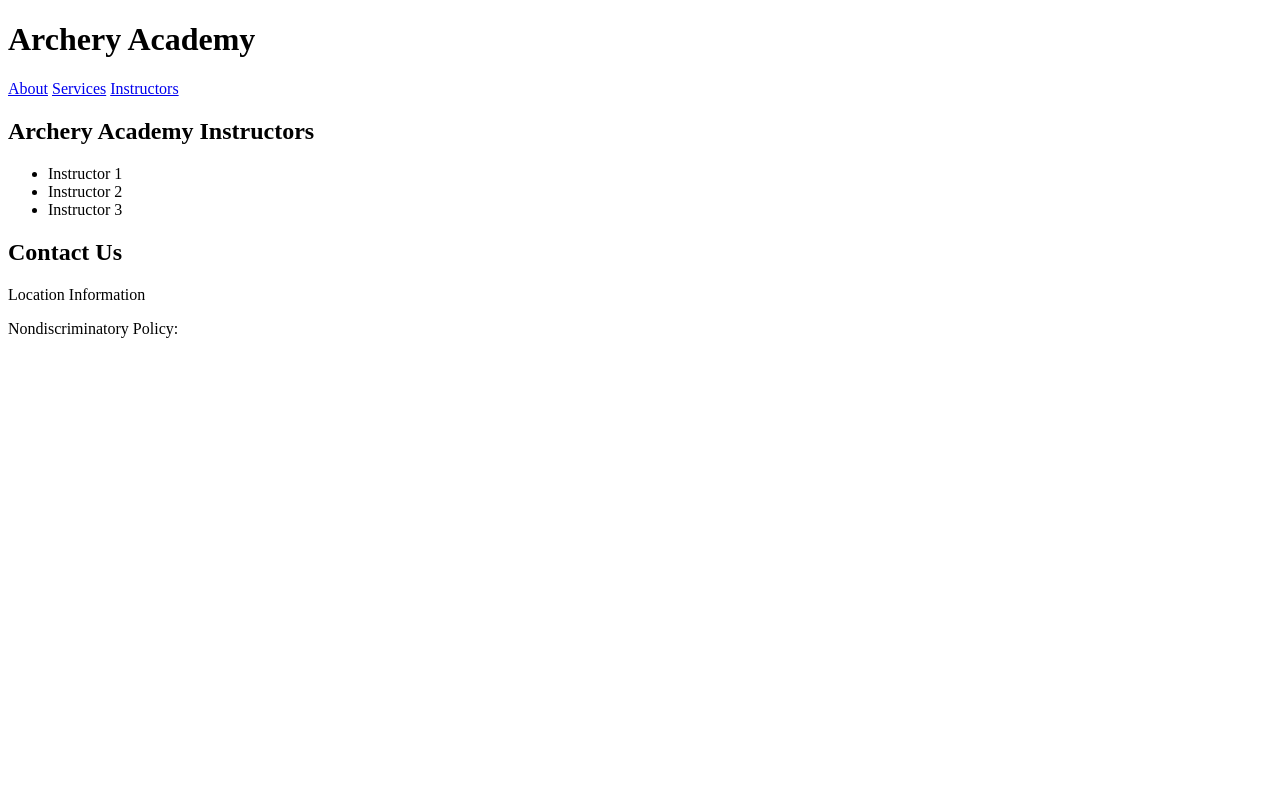
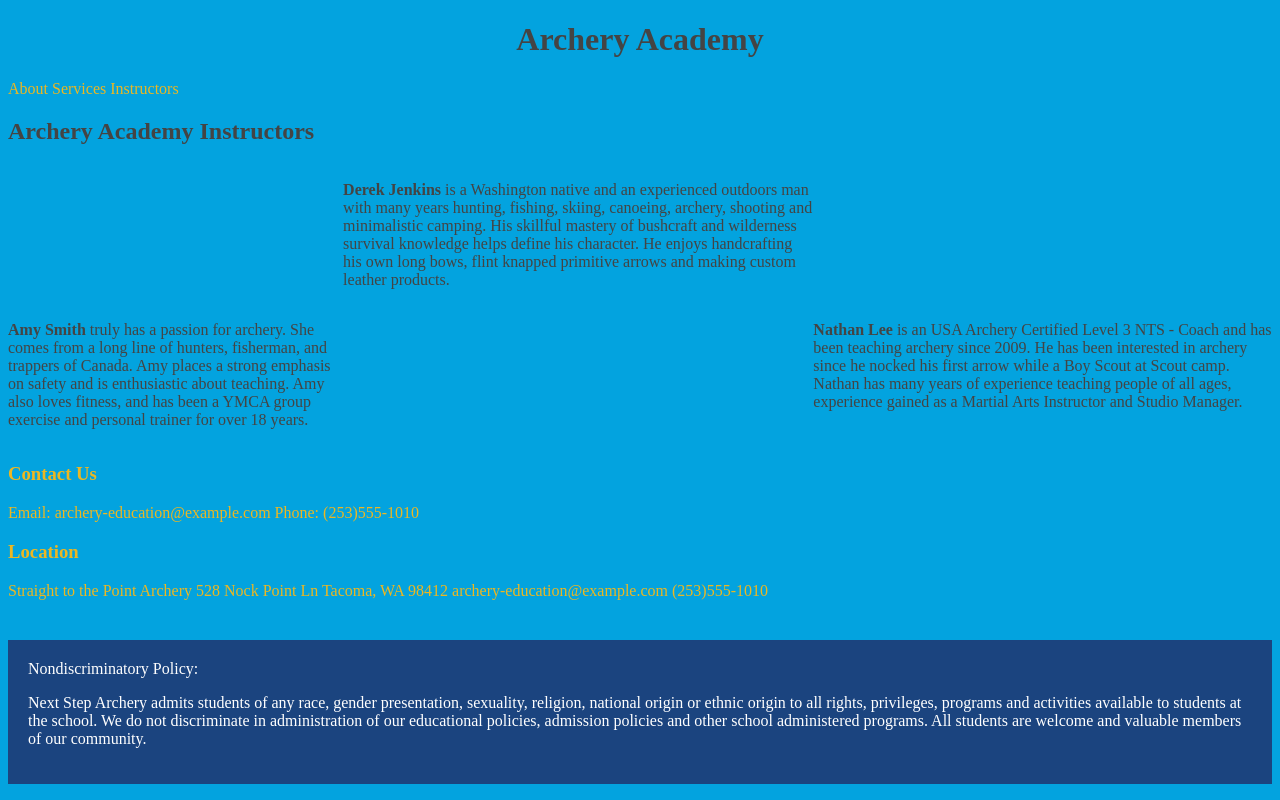
Before and after one commit to marissarh/site-architecture-project, a plain HTML site: page instructors.html in a window 1280 px wide. Drawn offline with Linux system fonts and the light colour scheme; files that its build step writes are made by us from their sources.

Commit message:
add grid container to instructors.css

```diff
--- a/instructors.html
+++ b/instructors.html
@@ -3,7 +3,7 @@
 <head>
     <meta charset="utf-8">
     <title>Archery Academy</title>
-    <link rel="stylesheet" type="text/css" href="styles/stylesheet.css">
+    <link rel="stylesheet" type="text/css" href="styles/instructors.css">
     </head>
     <body>
         <header>
@@ -14,19 +14,49 @@
                 <a href="instructors.html">Instructors</a>
             </nav>
         </header>
-        <article>
-            <header>
+
+            <section>
                 <h2>Archery Academy Instructors</h2>
-            </header>
-            <ul>
-                <li>Instructor 1</li>
-                <li>Instructor 2</li>
-                <li>Instructor 3</li>
-            </ul></article>
+            </section>
+            <section class="grid-container">
+                <p class="grid-item1"><strong>Derek Jenkins </strong>is a Washington native and an experienced
+                    outdoors man with many years hunting, fishing, skiing, canoeing,
+                    archery, shooting and minimalistic camping. His skillful
+                    mastery of bushcraft and wilderness survival knowledge helps define
+                    his character. He enjoys handcrafting his own long bows, flint knapped
+                    primitive arrows and making custom leather products.</p>
+
+                <p class="grid-item2"><strong>Amy Smith </strong>truly has a passion for archery. She comes from a
+                    long line of hunters, fisherman, and trappers of Canada. Amy  places
+                    a strong emphasis on safety and is enthusiastic about teaching. Amy
+                    also loves fitness, and  has been a YMCA group exercise and personal
+                    trainer for over 18 years.</p>
+                <p class="grid-item3"><strong>Nathan Lee </strong>is an USA Archery Certified Level 3 NTS - Coach and has been teaching
+                    archery since 2009. He has been interested in archery since he nocked his first
+                    arrow while a Boy Scout at Scout camp. Nathan has many years of experience
+                    teaching people of all ages, experience gained as a Martial Arts Instructor and
+                    Studio Manager.</p>
+            </section>
             <article>
-                <h2>Contact Us</h2>
-            <p>Location Information</p>
+                <h3 class="contact">Contact Us</h3>
+                <p class="contact">Email: archery-education@example.com
+                    Phone: (253)555-1010</p>
+                <h3 class="location">Location</h3>
+                <p class="location">Straight to the Point Archery
+                    528 Nock Point Ln
+                    Tacoma, WA 98412
+                    archery-education@example.com
+                    (253)555-1010</p>
+
         </article>
-        <footer> Nondiscriminatory Policy:</footer>
+        <footer> Nondiscriminatory Policy:
+            <p>Next Step Archery admits students of any race, gender presentation,
+                sexuality, religion, national origin or ethnic origin to all rights,
+                privileges, programs and activities available to students at the school.
+                We do not discriminate in administration of our educational policies,
+                admission policies and other school administered programs. All students
+                are welcome and valuable members of our community.
+            </p>
+        </footer>
 
     </body>
--- /dev/null
+++ b/styles/instructors.css
@@ -0,0 +1,38 @@
+body {
+    background-color: rgb(3, 163, 223) ;
+    color: rgb(68, 68, 68);
+}
+h1{
+    text-align: center;
+}
+a{
+    text-decoration: none;
+    color: rgb(236, 183, 34);
+}
+.grid-container{
+    display: grid;
+}
+.grid-item1{
+    grid-column-start: 3;
+    grid-column-end: 6;
+}
+.grid-item2{
+    grid-column-start: 1;
+    grid-column-end:  3;
+}
+.grid-item3{
+    grid-column-start: 6;
+    grid-column-end: 9;
+}
+
+
+.location, .contact, .h3 {
+    color: rgb(236, 183, 34);
+}
+
+footer{
+    background-color: rgb(27, 68, 127);
+    padding: 20px;
+    color: white;
+    margin-top: 40px;
+}
--- /dev/null
+++ b/styles/stylesheet.css
@@ -0,0 +1,25 @@
+body {
+    background-color: rgb(3, 163, 223) ;
+    color:  rgb(68, 68, 68);
+
+}
+h1{
+    text-align: center;
+}
+a{
+    text-decoration: none;
+    color: rgb(236, 183, 34);
+}
+.location{
+    color: rgb(236, 183, 34);
+}
+footer{
+    background-color: rgb(27, 68, 127);
+    padding: 20px;
+    color: white;
+
+}
+.grid-item1{
+    grid-column-start: 1;
+    grid-column-end: 3;
+}
```
Also changed, not shown: index.html (+18 -3 lines).
